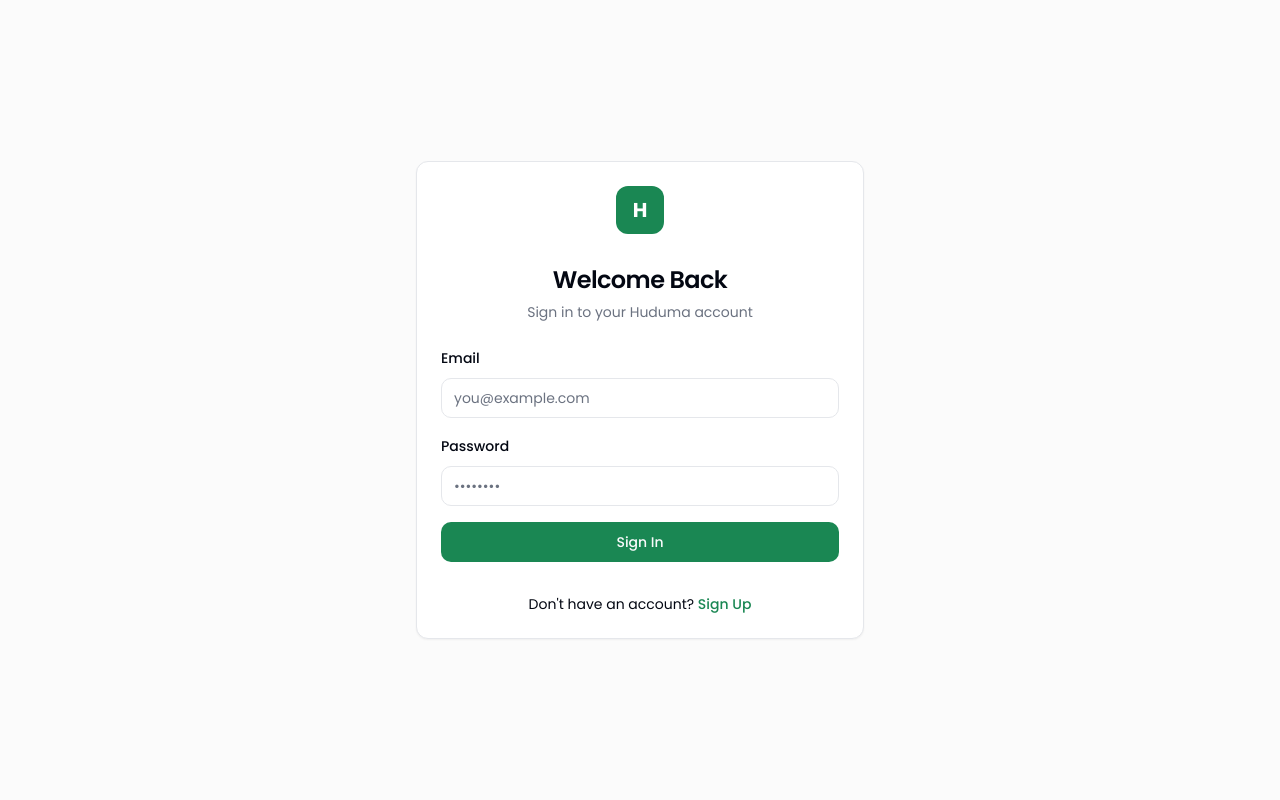
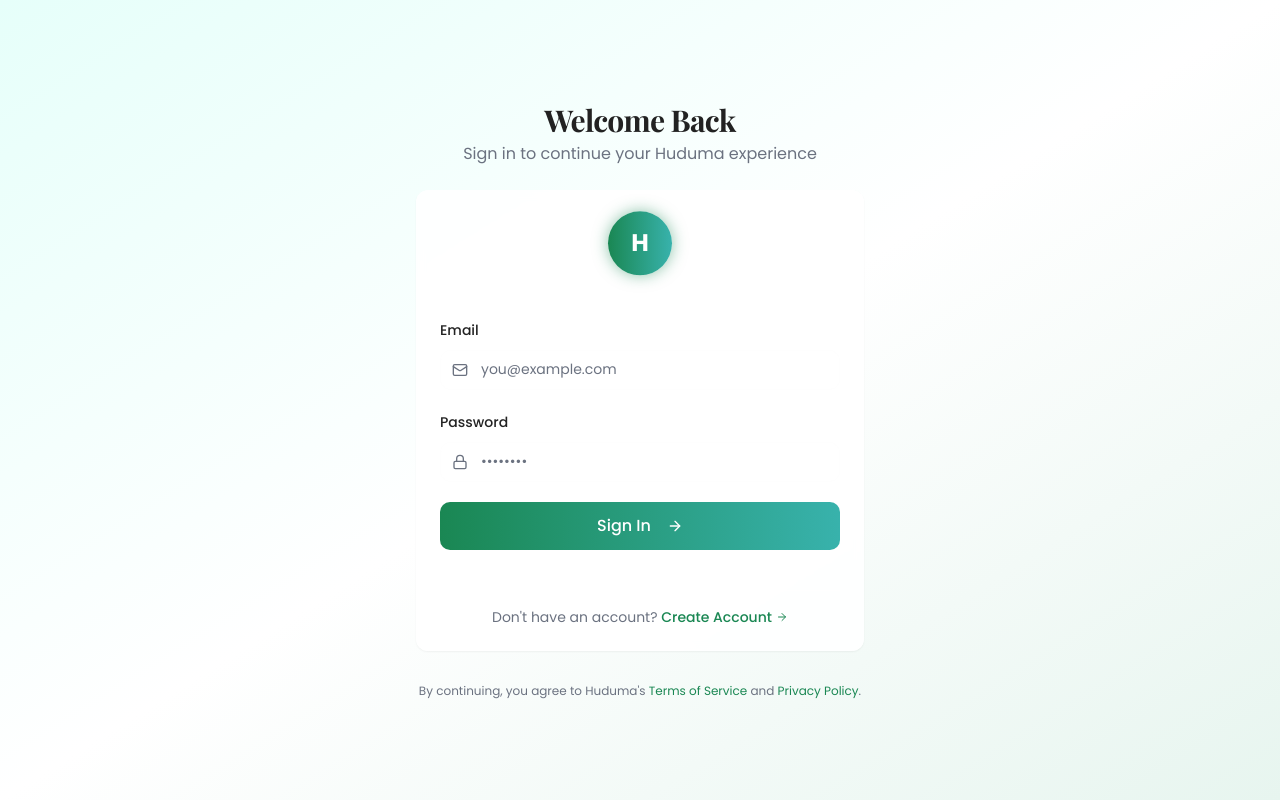
Before and after one commit to Jaqxs/huduma-connectivity, a React (Vite) app: page /auth in a window 1280 px wide. Built offline with nearby package versions, Linux system fonts and the light colour scheme.

Commit message:
feat: Improve authentication page UI
Enhance the design of the authentication page for a more professional and visually appealing user experience.

```diff
--- a/src/pages/Auth.tsx
+++ b/src/pages/Auth.tsx
@@ -20,11 +20,12 @@ import {
 } from '@/components/ui/form';
 import { Input } from '@/components/ui/input';
 import { Button } from '@/components/ui/button';
+import { GradientButton } from '@/components/ui/gradient-button';
 import { useToast } from '@/components/ui/use-toast';
 import { useForm } from 'react-hook-form';
 import { zodResolver } from '@hookform/resolvers/zod';
 import * as z from 'zod';
-import { Loader2 } from 'lucide-react';
+import { Loader2, Mail, Lock, User, ArrowRight, ArrowLeft } from 'lucide-react';
 
 const authFormSchema = z.object({
   email: z.string().email('Please enter a valid email address'),
@@ -88,35 +89,46 @@ const Auth: React.FC = () => {
   };
 
   return (
-    <div className="min-h-screen flex items-center justify-center p-4 bg-huduma-neutral/50">
-      <Card className="w-full max-w-md">
-        <CardHeader>
+    <div className="min-h-screen flex items-center justify-center p-4 bg-gradient-to-br from-huduma-light-teal via-white to-huduma-light-green">
+      <div className="w-full max-w-md">
+        <div className="mb-6 text-center">
+          <h1 className="text-3xl font-bold text-huduma-dark-neutral mb-1 font-serif">
+            {isSignUp ? 'Join Huduma' : 'Welcome Back'}
+          </h1>
+          <p className="text-muted-foreground">
+            {isSignUp
+              ? 'Create an account to access premium services'
+              : 'Sign in to continue your Huduma experience'}
+          </p>
+        </div>
+
+        <Card className="w-full backdrop-blur-sm bg-white/90 border-0 shadow-hover animate-fade-in">
+          <CardHeader className="pb-4">
             <div className="flex justify-center mb-6">
-            <div className="w-12 h-12 rounded-xl bg-huduma-green flex items-center justify-center">
-              <span className="text-white font-bold text-xl">H</span>
+              <div className="w-16 h-16 rounded-full bg-gradient-to-r from-huduma-green to-huduma-teal flex items-center justify-center shadow-glow animate-bounce-subtle">
+                <span className="text-white font-bold text-2xl">H</span>
               </div>
             </div>
-          <CardTitle className="text-2xl text-center">
-            {isSignUp ? 'Create an Account' : 'Welcome Back'}
-          </CardTitle>
-          <CardDescription className="text-center">
-            {isSignUp
-              ? 'Sign up to access Huduma services'
-              : 'Sign in to your Huduma account'}
-          </CardDescription>
           </CardHeader>
-        <CardContent>
+          <CardContent className="px-6 pt-0">
             <Form {...form}>
-            <form onSubmit={form.handleSubmit(onSubmit)} className="space-y-4">
+              <form onSubmit={form.handleSubmit(onSubmit)} className="space-y-5">
                 {isSignUp && (
                   <FormField
                     control={form.control}
                     name="fullName"
                     render={({ field }) => (
                       <FormItem>
-                      <FormLabel>Full Name</FormLabel>
+                        <FormLabel className="text-sm font-medium text-huduma-dark-neutral">Full Name</FormLabel>
                         <FormControl>
-                        <Input placeholder="John Doe" {...field} />
+                          <div className="relative">
+                            <User className="absolute left-3 top-1/2 transform -translate-y-1/2 text-muted-foreground h-4 w-4" />
+                            <Input
+                              placeholder="John Doe"
+                              {...field}
+                              className="pl-10 border-huduma-neutral/20 focus-visible:ring-huduma-green focus-visible:border-huduma-green/50"
+                            />
+                          </div>
                         </FormControl>
                         <FormMessage />
                       </FormItem>
@@ -129,9 +141,17 @@ const Auth: React.FC = () => {
                   name="email"
                   render={({ field }) => (
                     <FormItem>
-                    <FormLabel>Email</FormLabel>
+                      <FormLabel className="text-sm font-medium text-huduma-dark-neutral">Email</FormLabel>
                       <FormControl>
-                      <Input type="email" placeholder="you@example.com" {...field} />
+                        <div className="relative">
+                          <Mail className="absolute left-3 top-1/2 transform -translate-y-1/2 text-muted-foreground h-4 w-4" />
+                          <Input
+                            type="email"
+                            placeholder="you@example.com"
+                            {...field}
+                            className="pl-10 border-huduma-neutral/20 focus-visible:ring-huduma-green focus-visible:border-huduma-green/50"
+                          />
+                        </div>
                       </FormControl>
                       <FormMessage />
                     </FormItem>
@@ -143,40 +163,78 @@ const Auth: React.FC = () => {
                   name="password"
                   render={({ field }) => (
                     <FormItem>
-                    <FormLabel>Password</FormLabel>
+                      <FormLabel className="text-sm font-medium text-huduma-dark-neutral">Password</FormLabel>
                       <FormControl>
-                      <Input type="password" placeholder="••••••••" {...field} />
+                        <div className="relative">
+                          <Lock className="absolute left-3 top-1/2 transform -translate-y-1/2 text-muted-foreground h-4 w-4" />
+                          <Input
+                            type="password"
+                            placeholder="••••••••"
+                            {...field}
+                            className="pl-10 border-huduma-neutral/20 focus-visible:ring-huduma-green focus-visible:border-huduma-green/50"
+                          />
+                        </div>
                       </FormControl>
                       <FormMessage />
                     </FormItem>
                   )}
                 />
 
-              <Button type="submit" className="w-full bg-huduma-green hover:bg-huduma-green/90" disabled={isLoading}>
+                <GradientButton
+                  type="submit"
+                  className="w-full mt-6 py-6"
+                  disabled={isLoading}
+                  glow="true"
+                  size="lg"
+                >
                   {isLoading ? (
                     <>
                       <Loader2 className="mr-2 h-4 w-4 animate-spin" />
                       {isSignUp ? 'Creating Account...' : 'Signing In...'}
                     </>
                   ) : (
-                  <>{isSignUp ? 'Sign Up' : 'Sign In'}</>
+                    <>
+                      {isSignUp ? 'Create Account' : 'Sign In'}
+                      <ArrowRight className="ml-2 h-4 w-4" />
+                    </>
                   )}
-              </Button>
+                </GradientButton>
               </form>
             </Form>
           </CardContent>
-        <CardFooter className="flex flex-col">
-          <div className="text-sm text-center mt-2">
-            {isSignUp ? 'Already have an account?' : "Don't have an account?"}{' '}
+          <CardFooter className="flex flex-col px-6 pt-0 pb-6">
+            <div className="w-full border-t border-huduma-neutral/10 my-4"></div>
+            <div className="text-sm text-center">
+              <span className="text-muted-foreground">
+                {isSignUp ? 'Already have an account?' : "Don't have an account?"}
+              </span>{' '}
               <button
                 onClick={() => setIsSignUp(!isSignUp)}
-              className="text-huduma-green hover:underline font-medium"
+                className="text-huduma-green hover:underline font-medium inline-flex items-center"
+                type="button"
               >
-              {isSignUp ? 'Sign In' : 'Sign Up'}
+                {isSignUp ? (
+                  <>
+                    <ArrowLeft className="mr-1 h-3 w-3" />
+                    Sign In Instead
+                  </>
+                ) : (
+                  <>
+                    Create Account
+                    <ArrowRight className="ml-1 h-3 w-3" />
+                  </>
+                )}
               </button>
             </div>
           </CardFooter>
         </Card>
+
+        <div className="mt-8 text-center">
+          <p className="text-xs text-muted-foreground">
+            By continuing, you agree to Huduma's <a href="#" className="text-huduma-green hover:underline">Terms of Service</a> and <a href="#" className="text-huduma-green hover:underline">Privacy Policy</a>.
+          </p>
+        </div>
+      </div>
     </div>
   );
 };
```
Lines whose indentation alone changed are shown as unchanged.
